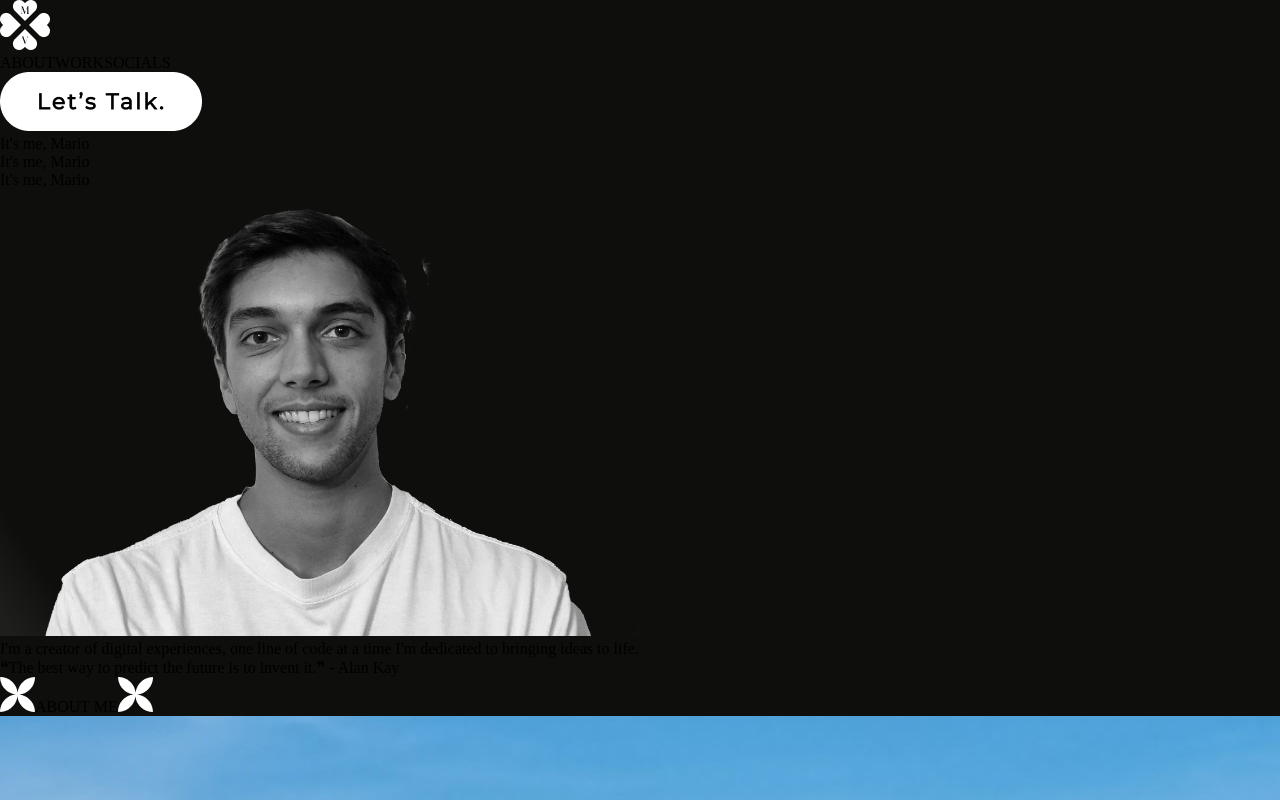
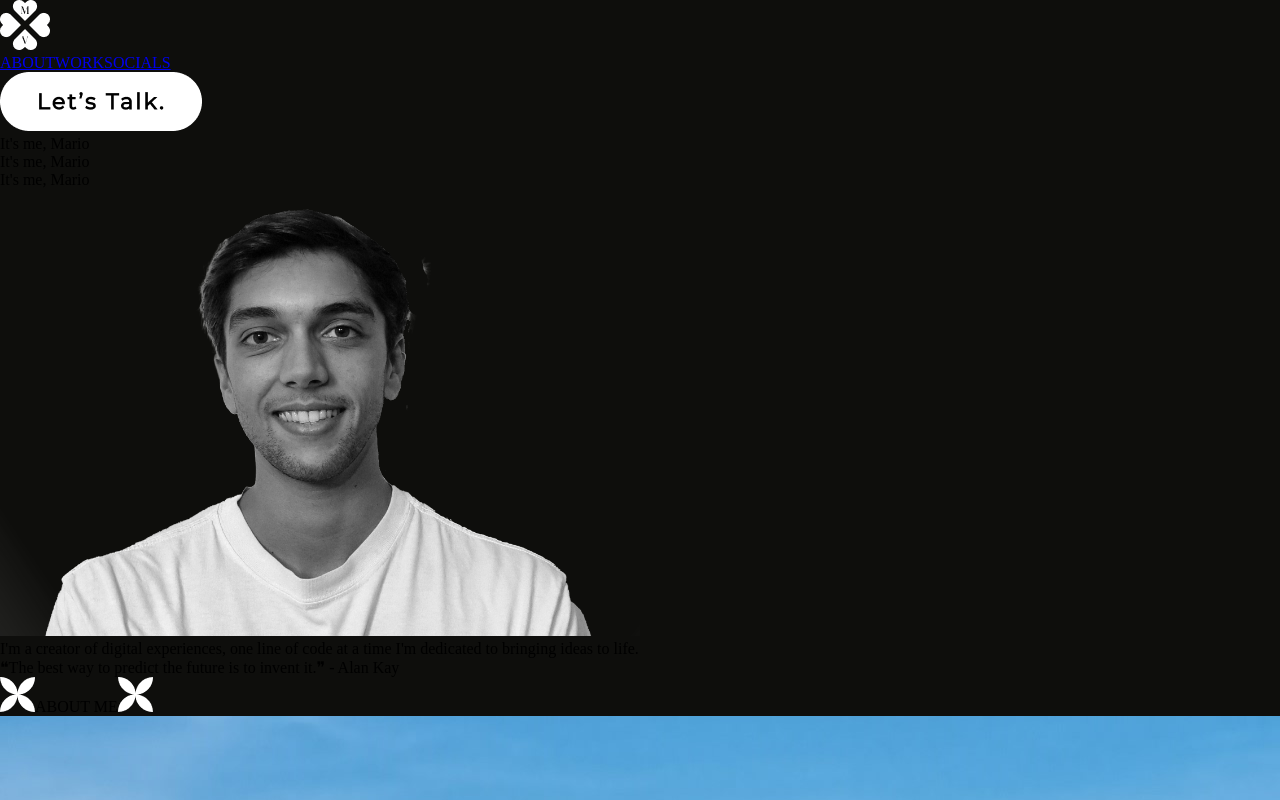
Before and after one commit to marioviegas2001/portfolio, a Next.js app: page / in a window 1280 px wide. Shown: the top 800 px of the page. Built offline with nearby package versions, Linux system fonts and the light colour scheme.

Commit message:
Navbar routes with smooth scrolling implemented

```diff
--- a/components/About.jsx
+++ b/components/About.jsx
@@ -6,7 +6,7 @@ import aboutPhoto from '../public/assets/aboutPhoto.jpg';
 
 function About() {
   return (
-    <div className='about'>
+    <div id='about' className='about'>
       <div className='section1-container'>
         <Image
           className='section-logo'
--- a/components/Contact.jsx
+++ b/components/Contact.jsx
@@ -6,7 +6,7 @@ import Image from 'next/image';
 
 function Contact() {
   return (
-    <div className='contact'>
+    <div id='contact' className='contact'>
         <div className='contact-container'>
             <Image
             className='section-logo'
--- a/components/Main.jsx
+++ b/components/Main.jsx
@@ -4,7 +4,7 @@ import WebsiteHero from '../public/assets/WebsiteHero.png'
 
 function Main() {
   return (
-    <div className='hero-container'>
+    <div id='main' className='hero-container'>
         <div className="hero1">
             It's me, Mario
         </div>
--- a/components/Navbar.jsx
+++ b/components/Navbar.jsx
@@ -2,6 +2,7 @@ import Image from 'next/image';
 import Logo from '../public/assets/Logo.png';
 import LetsTalk from '../public/assets/contactButton.png';
 import { useRouter } from 'next/router';
+import Link from 'next/link';
 
 function Navbar() {
   const router = useRouter();
@@ -13,15 +14,26 @@ function Navbar() {
   return (
     <div className="navbar">
       <div className="left">
-        <Image className='logo' onClick={() => handleNavigation('Main')} src={Logo} alt="Website logo" />
+        <Link href='/'>
+          <Image className='logo' src={Logo} alt="Website logo" />
+        </Link>
+
       </div>
       <div className="center">
-        <span onClick={() => handleNavigation('About')}>ABOUT</span>
-        <span onClick={() => handleNavigation('Work')}>WORK</span>
-        <span onClick={() => handleNavigation('Socials')}>SOCIALS</span>
+          <Link href='/#about'>
+            <span >ABOUT</span>
+          </Link>
+          <Link href='/#work'>
+            <span >WORK</span>
+          </Link>
+          <Link href='/#socials'>
+            <span >SOCIALS</span>
+          </Link>
       </div>
       <div className="right">
-        <Image className='lets-talk' onClick={() => handleNavigation('Contact')} src={LetsTalk} alt="Contact Button" />
+        <Link href='/#contact'>
+          <Image className='lets-talk' src={LetsTalk} alt="Contact Button" />
+        </Link>
       </div>
     </div>
   );
--- a/components/Socials.jsx
+++ b/components/Socials.jsx
@@ -9,7 +9,7 @@ import Image from 'next/image';
 
 function Socials() {
   return (
-    <div className='socials'>
+    <div id='socials' className='socials'>
         <div className='socials-container'>
             <Image
             className='section-logo'
--- a/components/Work.jsx
+++ b/components/Work.jsx
@@ -16,7 +16,7 @@ function WorkEntry({ name, imageSrc, reverse }) {
 
 function Work() {
   return (
-    <div className='work'>
+    <div id='work' className='work'>
       <div className='work-container'>
         <Image className='section-logo' src={sectionLogo} alt='Section logo' />
         <span>WORK</span>
--- a/styles/globals.css
+++ b/styles/globals.css
@@ -19,6 +19,7 @@ body {
 @media (prefers-color-scheme: dark) {
   html {
     color-scheme: dark;
+    scroll-behavior: smooth;
   }
 
   /* NAVBAR */
@@ -51,6 +52,10 @@ body {
   .center {
     flex: 1;
     position: relative;
+  }
+  .center a {
+    text-decoration: none;
+    color: white;
   }
 
   .center span {
```
